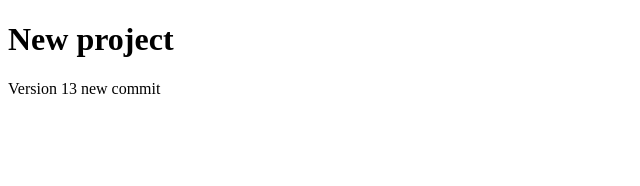
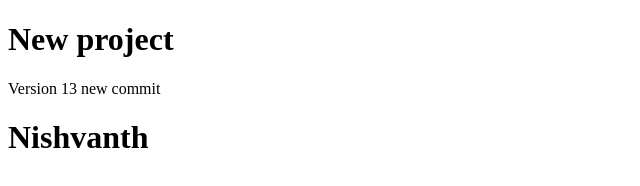
Before and after one commit to NoobNishi/Alphaprojectone, a plain HTML site: page index.html in a window 1280 px wide. Shown: the whole page, without its empty margins (0-640 px from the left). Drawn offline with Linux system fonts and the light colour scheme.

```diff
--- a/index.html
+++ b/index.html
@@ -9,5 +9,6 @@
 <body>
   <h1>New project</h1>
   <p>Version 13 new commit </p>
+  <h1>Nishvanth</h1>
 </body>
 </html>
--- /dev/null
+++ b/ssh.js
@@ -0,0 +1 @@
+console.log('ssh');
```
